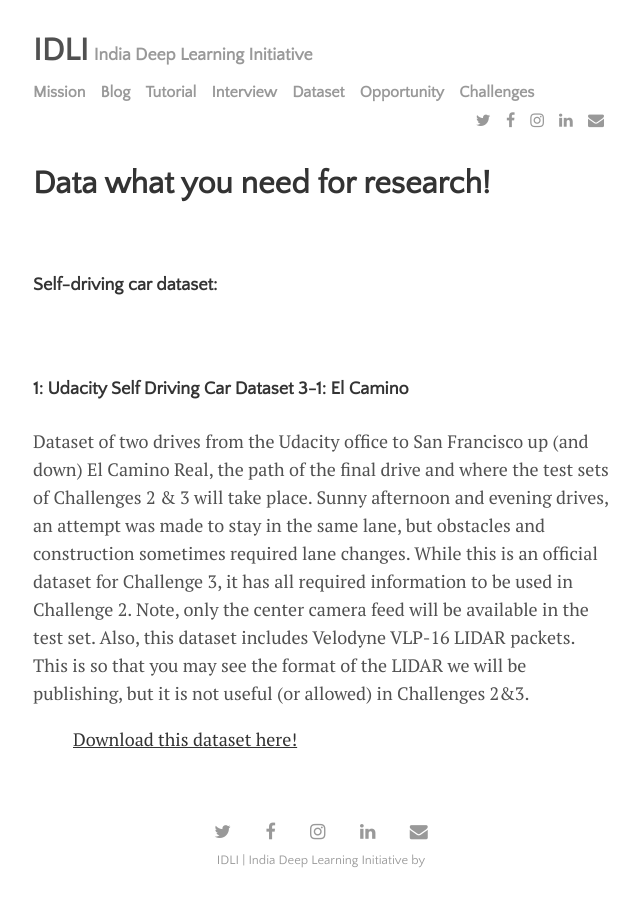
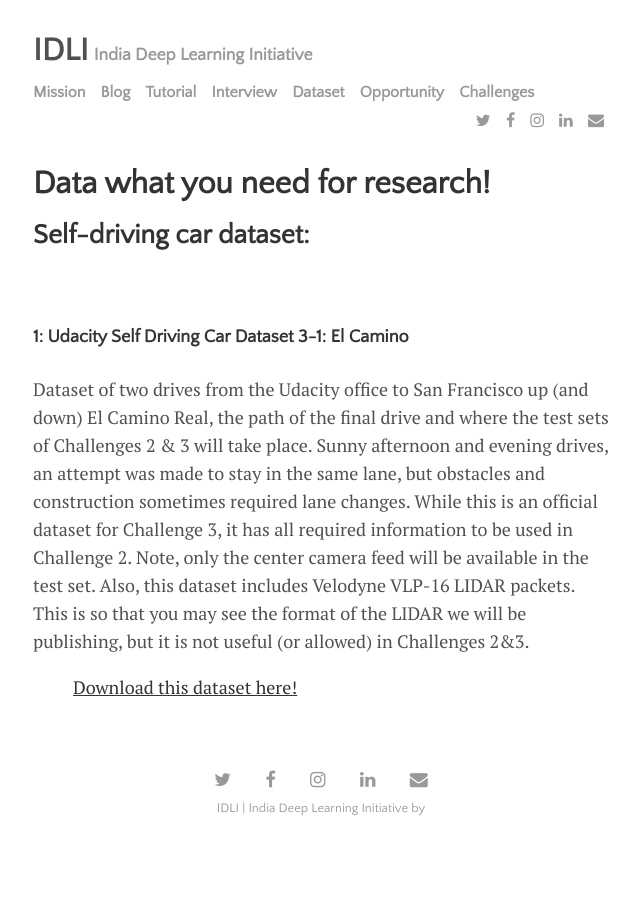
Before and after one commit to IndiaDeepLearningInitiative-IDLI/IndiaDeepLearningInitiative-IDLI.github.io, a Jekyll site: the page built from dataset.html, in a window 1280 px wide. Shown: the whole page, without its empty margins (319-959 px from the left). Built offline with Jekyll 4.4.1, drawn with Linux system fonts in a browser that asks for light colours; nearby versions of some CDN libraries.

Commit message:
small update

```diff
--- a/dataset.html
+++ b/dataset.html
@@ -3,13 +3,12 @@ layout: default
 title: Dataset
 ---
 <div>
-  <h1 text-align: justify-all>Data what you need for research! </h1>
-  <br>
-  <h4> Self-driving car dataset: </h4>
+  <h1 style="text-align: justify">Data what you need for research! </h1>
+  <h2> Self-driving car dataset: </h2>
   <br>
   <h4>1: Udacity Self Driving Car Dataset 3-1: El Camino</h4>
   <spam>
-  <p text-align: justify-all, font-size: 30px>Dataset of two drives from the Udacity office to San Francisco up (and down) El Camino Real, the path of the final drive and where the test sets of Challenges 2 & 3 will take place. Sunny afternoon and evening drives, an attempt was made to stay in the same lane, but obstacles and construction sometimes required lane changes. While this is an official dataset for Challenge 3, it has all required information to be used in Challenge 2. Note, only the center camera feed will be available in the test set. Also, this dataset includes Velodyne VLP-16 LIDAR packets. This is so that you may see the format of the LIDAR we will be publishing, but it is not useful (or allowed) in Challenges 2&3.</p>
+  <p style="text-align: justify-all, font-size: 30px">Dataset of two drives from the Udacity office to San Francisco up (and down) El Camino Real, the path of the final drive and where the test sets of Challenges 2 & 3 will take place. Sunny afternoon and evening drives, an attempt was made to stay in the same lane, but obstacles and construction sometimes required lane changes. While this is an official dataset for Challenge 3, it has all required information to be used in Challenge 2. Note, only the center camera feed will be available in the test set. Also, this dataset includes Velodyne VLP-16 LIDAR packets. This is so that you may see the format of the LIDAR we will be publishing, but it is not useful (or allowed) in Challenges 2&3.</p>
   </spam>
   <a href="http://academictorrents.com/details/c9dae89d2e3897e6aa98c0c8196348c444998a2a"><ul>Download this dataset here!</ul></a>
 </div>
```
